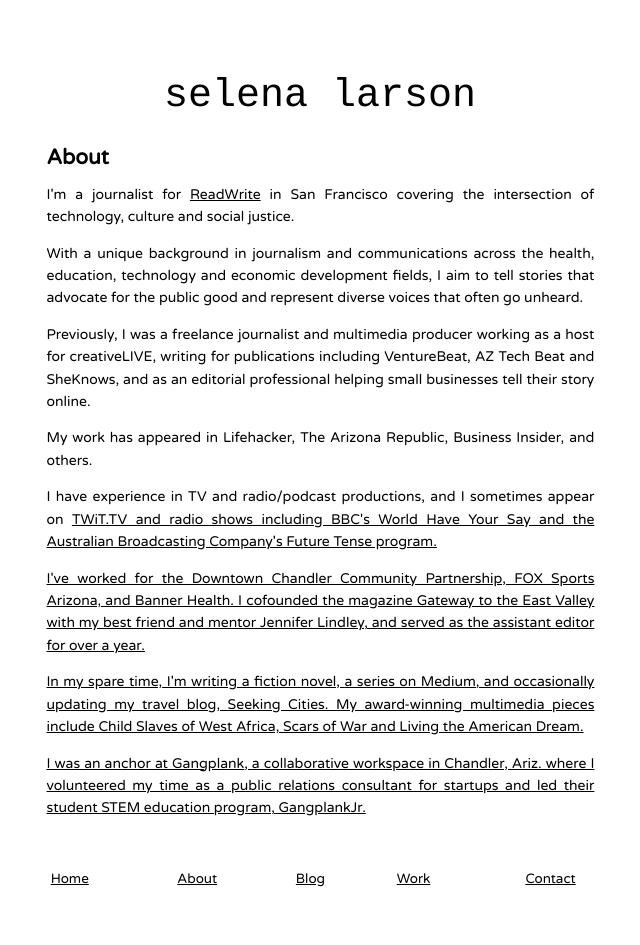
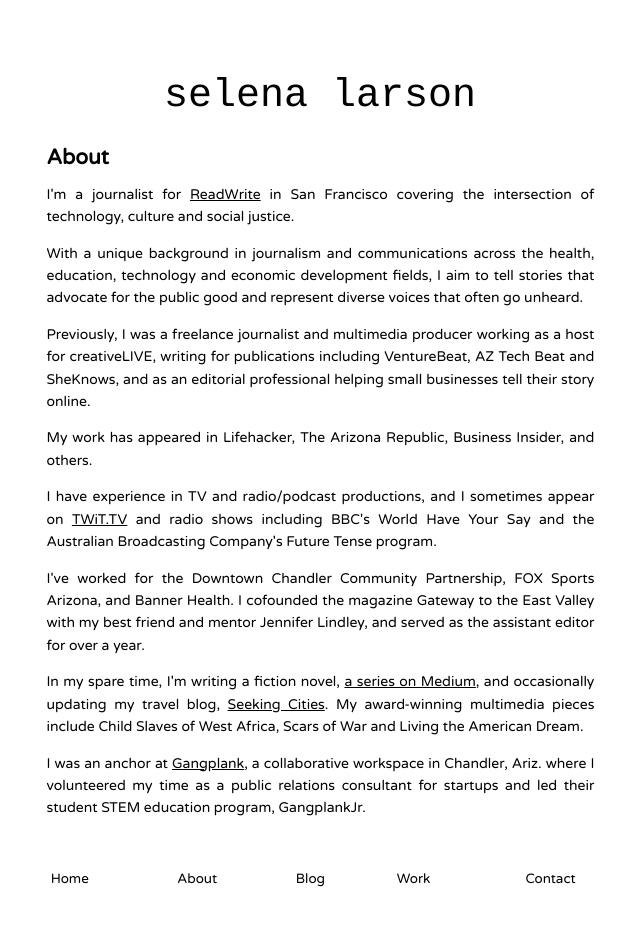
Before and after one commit to selenalarson/selenalarson.github.io, a Jekyll site: the page built from about/index.html, in a window 1280 px wide. Shown: the whole page, without its empty margins (320-960 px from the left). Built offline with Jekyll 4.4.1, drawn with Linux system fonts in a browser that asks for light colours; some web fonts are replaced; Markdown is read by kramdown in place of the engine named in the settings.

```diff
--- a/about/index.html
+++ b/about/index.html
@@ -14,7 +14,7 @@ title: About
 
 <p>My work has appeared in Lifehacker, The Arizona Republic, Business Insider, and others.<p>
 
-I have experience in TV and radio/podcast productions, and I sometimes appear on <a href="http://twit.tv"><u>TWiT.TV</a</u> and radio shows including BBC's World Have Your Say and the Australian Broadcasting Company's Future Tense program.<p>
+I have experience in TV and radio/podcast productions, and I sometimes appear on <a href="http://twit.tv"><u>TWiT.TV</a></u> and radio shows including BBC's World Have Your Say and the Australian Broadcasting Company's Future Tense program.<p>
 
 
 <p>I've worked for the Downtown Chandler Community Partnership, FOX Sports Arizona, and Banner Health. I cofounded the magazine Gateway to the East Valley with my best friend and mentor Jennifer Lindley, and served as the assistant editor for over a year.
```
